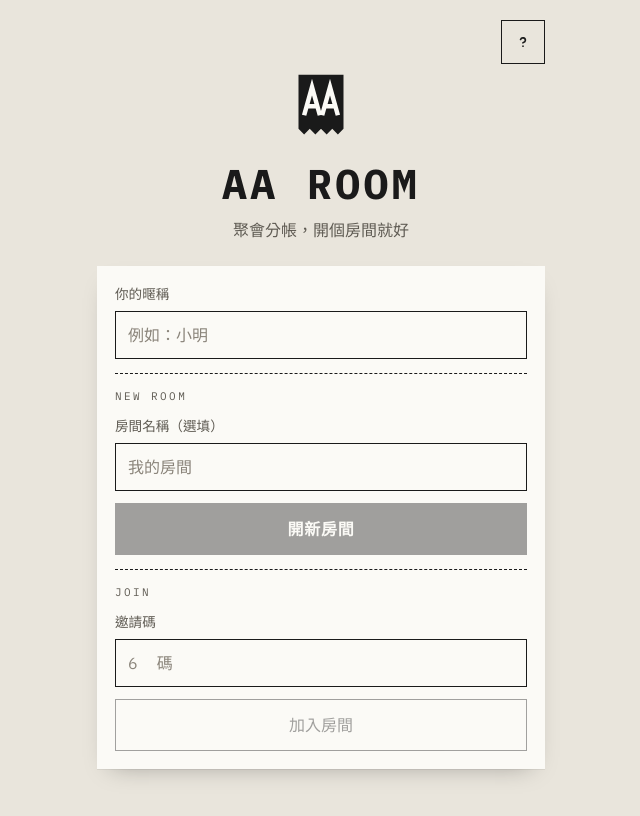
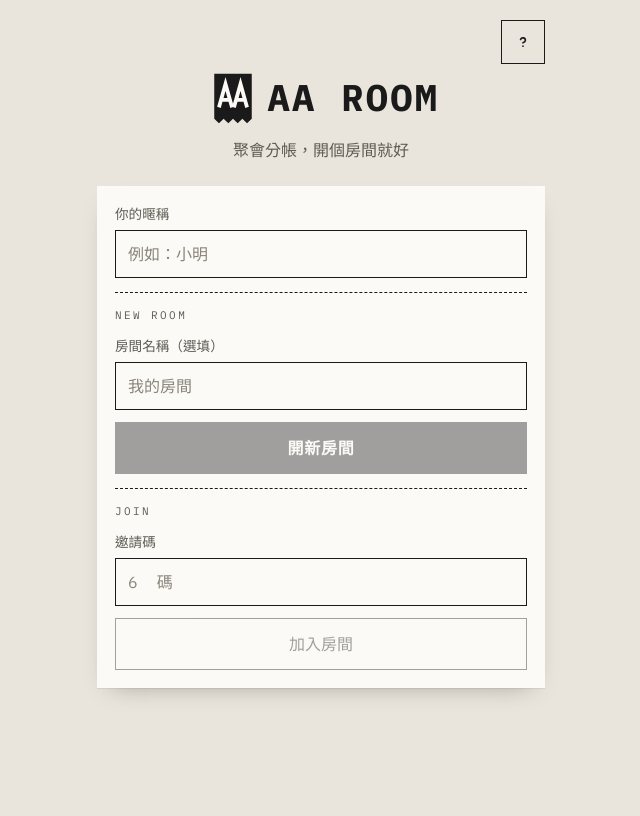
Before and after one commit to KL0310/aa-room, a Vue app: page / in a window 1280 px wide. Shown: the top 816 px of the page, without its empty margins (319-959 px from the left). Built offline with nearby package versions, Linux system fonts and the light colour scheme.

Commit message:
首頁 Logo 改為橫向排列
- AppLogo 新增橫向模式：收據圖示在左、AA ROOM 字標在右
- 首頁改用橫向 Logo，取代原本上下堆疊的圖示與標題

```diff
--- a/src/components/AppLogo.vue
+++ b/src/components/AppLogo.vue
@@ -1,10 +1,11 @@
 <script setup lang="ts">
-// 撕邊收據造型的 Logo，與 index.html 的 favicon 為同一個圖形
-withDefaults(defineProps<{ size?: number }>(), { size: 64 })
+// 撕邊收據造型的 Logo，圖示與 index.html 的 favicon 為同一個圖形；horizontal 時右側加上字標
+withDefaults(defineProps<{ size?: number; horizontal?: boolean }>(), { size: 64, horizontal: false })
 </script>
 
 <template>
-  <svg :width="size" :height="size" viewBox="0 0 64 64" role="img" aria-label="AA Room">
+  <span class="app-logo" :class="{ horizontal }" role="img" aria-label="AA Room">
+    <svg :width="size" :height="size" viewBox="0 0 64 64" aria-hidden="true">
       <path d="M12 6H52V54L47 59L42 54L37 59L32 54L27 59L22 54L17 59L12 54Z" fill="#1a1a1a" />
       <path
         d="M17 42L24 17L31 42M19.6 34H28.4M33 42L40 17L47 42M35.6 34H44.4"
@@ -13,4 +14,6 @@ withDefaults(defineProps<{ size?: number }>(), { size: 64 })
         stroke-width="4"
       />
     </svg>
+    <span v-if="horizontal" class="wordmark mono" :style="{ fontSize: `${size * 0.62}px` }" aria-hidden="true">AA ROOM</span>
+  </span>
 </template>
--- a/src/components/HomeView.vue
+++ b/src/components/HomeView.vue
@@ -44,8 +44,7 @@ function join() {
       </button>
     </div>
     <header class="brand">
-      <AppLogo :size="72" />
-      <h1 class="mono">AA ROOM</h1>
+      <h1><AppLogo :size="60" horizontal /></h1>
       <p>聚會分帳，開個房間就好</p>
     </header>
 
--- a/src/style.css
+++ b/src/style.css
@@ -110,8 +110,9 @@ button.icon-button { min-height: 44px; width: 44px; padding: 0; display: flex; a
 /* 首頁 */
 .home-top { display: flex; justify-content: flex-end; }
 .brand { display: flex; flex-direction: column; align-items: center; gap: 4px; margin: 4px 0 24px; }
-.brand svg { margin-bottom: 8px; }
-.brand h1 { font-size: 2.6rem; font-weight: 700; letter-spacing: 0.08em; }
+.brand h1 { margin: 0 0 6px; line-height: 0; }
+.app-logo { display: inline-flex; align-items: center; gap: 0.2em; }
+.app-logo .wordmark { font-weight: 700; letter-spacing: 0.06em; line-height: 1; white-space: nowrap; }
 .brand p { color: var(--muted); }
 .invite-code { display: flex; flex-direction: column; align-items: center; gap: 2px; }
 .code-big { font-size: 34px; font-weight: 700; letter-spacing: 0.2em; }
```
Lines whose indentation alone changed are shown as unchanged.
